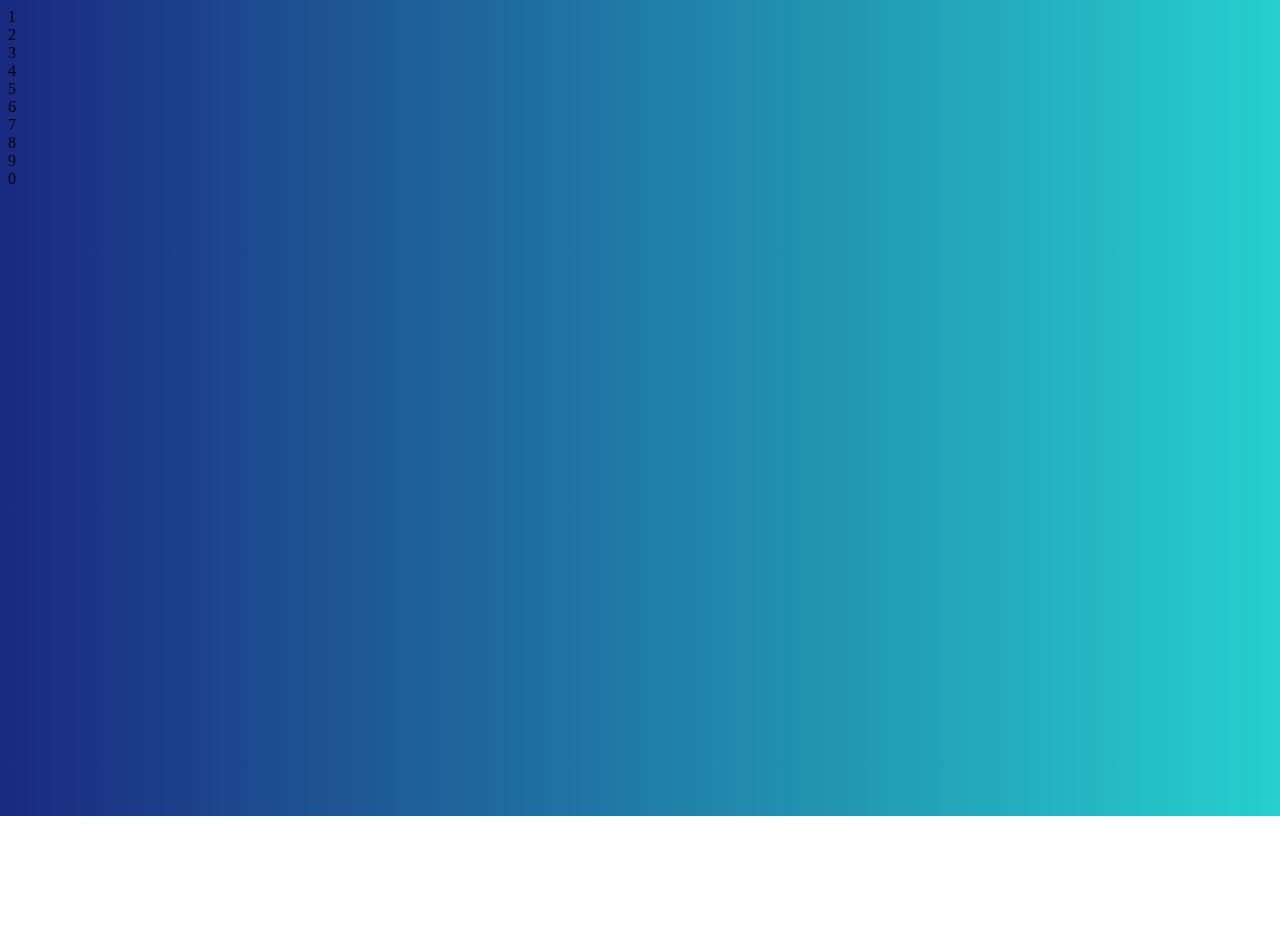
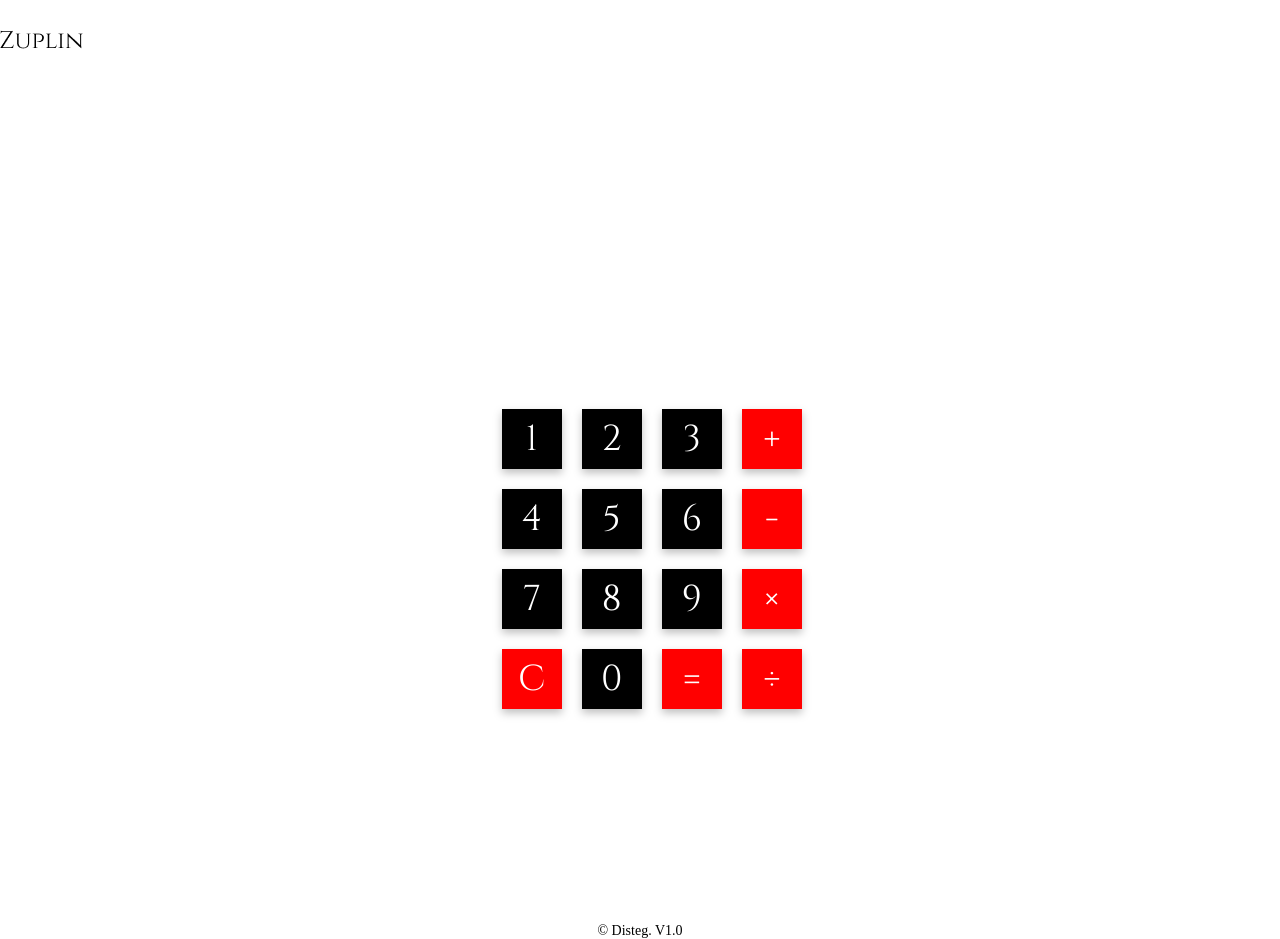
Before and after one commit to Disteg/Zuplin, a plain HTML site: page index.html in a window 1280 px wide. Before the commit the page ends 816 px from the top, so only its background shows below. Drawn offline with nearby package versions, Linux system fonts and the light colour scheme.

Commit message:
initi commit

```diff
--- a/index.html
+++ b/index.html
@@ -9,34 +9,52 @@
 </head>
 <body class="page">
     <div id="p_prldr"><div class="contpre"><span class="svg_anm"></span><br>Zuplin<br><small>Calculator</small></div></div>
+    <header class="header">
+        <div class="header__logo">
+            <img src="./img/Zuplin.png" alt="Images">
+        </div>
+    </header>
 
-    <header class="header">
-        <div class="header__logo"></div>
-    </header>
-    <section class="calculator">
-        <form class="calculatorTable">
-                <div class="item">1</div>
-                <div class="item">2</div>
-                <div class="item">3</div>
-                <div class="item">4</div>
-                <div class="item">5</div>
-                <div class="item">6</div>
-                <div class="item">7</div>
-                <div class="item">8</div>
-                <div class="item">9</div>
-                <div class="item">0</div>
+    <div class="content">
 
-        </form>
+        <section class="calculator">
+            <div class="calcInput "><form name="form" ><input class="calcInput" type="text" name="textview" readonly></form></div>
+            <div class="calculatorTable">
+                    <button class="item" onclick="btnNum('1')">1</button>
+                    <button class="item"onclick="btnNum('2')">2</button>
+                    <button class="item" onclick="btnNum('3')">3</button>
+                    <button class="item btnColor" onclick="btnNum('+')">+</button>
+                    <button class="item" onclick="btnNum('4')">4</button>
+                    <button class="item" onclick="btnNum('5')">5</button>
+                    <button class="item" onclick="btnNum('6')">6</button>
+                    <button class="item btnColor" onclick="btnNum('-')">-</button>
+                    <button class="item" onclick="btnNum('7')">7</button>
+
+                    <button class="item" onclick="btnNum('8')">8</button>
+                    <button class="item" onclick="btnNum('9')">9</button>
+                    <button class="item btnColor" onclick="btnNum('*')">&times;</button>
+                    <button class="item btnColor" onclick="cleanInput('C')">C</button>
+                    <button class="item" onclick="btnNum('0')">0</button>
+
+                    <button class="item btnColor" onclick="equal()">= </button>
+                    <button class="item btnColor" onclick="btnNum('/')">&divide;</button>
+
+            </div>
 
 
-    </section>
-    <footer></footer>
+        </section>
+        <footer class="footer">
+            <p>&copy; Disteg. V1.0</p>
+        </footer>
+
+
+    </div>
     <script src="./script/api.js"></script>
     <script type="text/javascript" src="https://ajax.googleapis.com/ajax/libs/jquery/1.10.1/jquery.min.js"></script>
     <script type="text/javascript">$(window).on('load', function () {
         var $preloader = $('#p_prldr'),
             $svg_anm   = $preloader.find('.svg_anm');
-        $preloader.delay(700).fadeOut('slow');
+        $preloader.delay(850).fadeOut('slow');
     });</script>
 </body>
 </html>
--- a/pages/index.css
+++ b/pages/index.css
@@ -1,11 +1,22 @@
 .page {
-    max-width: 1280px;
-    height: 100vh;
-    background: linear-gradient(to right, #1a2980, #26d0ce);
+margin: 0 auto;
+min-width: 320px;
+max-width: 1280px;
+width: 100%;
+background-color: white;
+-moz-osx-font-smoothing: grayscale;
+-webkit-font-smoothing: antialiased;
+-webkit-text-size-adjust: 100%;
+-ms-text-size-adjust: 100%;
+-moz-text-size-adjust: 100%;
 }
 
+
+
+/*Preloader*/
+
 #p_prldr{
-    background-color:white;
+    background: white;
     position: fixed;
     left: 0;
     top: 0;
@@ -30,3 +41,149 @@
     text-align:center;
     font-family: 'Cinzel', serif;
     line-height:35px;}
+
+/*header*/
+
+.header {
+    display: flex;
+    max-width: 1084px;
+    min-height: 32px;
+    margin-top: 30px;
+
+}
+
+
+@media  screen and (max-width: 400px) {
+    .header {
+        display: block;
+        margin-left: 10%;
+       justify-content: center;
+
+
+    }
+
+}
+
+
+/*content*/
+
+.content {
+
+    margin: 0 auto;
+    -webkit-box-sizing: border-box;
+  -moz-box-sizing: border-box;
+  box-sizing: border-box;
+    display: block;
+    max-width: 1063px;
+
+}
+
+
+
+
+.calculator {
+    margin-left: 37%;
+    margin-top: 257px;
+    align-items: center;
+    max-width: 300px;
+    display: block;
+    justify-content: center;
+
+}
+
+
+@media  screen and (max-width: 400px) {
+    .calculator {
+        display: block;
+        margin-left: 14%;
+        margin-top: 100px;
+       justify-content: center;
+
+    }
+
+}
+
+/*item */
+
+
+.calcInput {
+    text-align: end;
+    justify-content: space-between;
+    font-family: 'Cinzel', serif;
+    font-style: 400;
+    font-size: 36px;
+    width: 300px;
+    height: 60px;
+    margin-bottom: 30px;
+    border: none;
+
+}
+
+
+
+
+.calculatorTable {
+    display: grid;
+    grid-template-columns: repeat(4, auto);
+
+}
+
+.item {
+    cursor: pointer;
+    width: 60px;
+    height: 60px;
+    margin-right: 20px;
+    margin-bottom: 20px;
+    font-family: 'Cinzel', serif;
+    font-style: 400;
+    font-size: 36px;
+    background-color: black;
+    color: white;
+    text-align: center;
+    border: none;
+    outline: none;
+    justify-content: center;
+    opacity: 1;
+    filter: drop-shadow(0px 4px 4px rgba(0, 0, 0, 0.25));
+
+}
+
+
+@media  screen and (max-width: 400px) {
+    .item {
+        width: 50px;
+        height: 50px;
+        font-size: 24px;
+
+    }
+
+}
+
+.item:last-child {
+    margin-right: 0px;
+    margin-bottom: 20px;
+}
+
+.item:hover {
+    opacity: 0.9;
+}
+
+
+.btnColor {
+    background-color: red;
+}
+
+
+/*Footer*/
+
+
+.footer {
+    display: flex;
+    padding: 0;
+    justify-content: center;
+    margin-top: 180px;
+    font-size: 14px;
+    width: 100%;
+    height: 30px;
+
+}
--- a/script/api.js
+++ b/script/api.js
@@ -0,0 +1,14 @@
+function btnNum(num) {
+    document.form.textview.value =  document.form.textview.value + num;
+}
+
+function cleanInput(){
+    document.form.textview.value = '';
+}
+
+function equal() {
+    let resalt = document.form.textview.value;
+    if(resalt) {
+        document.form.textview.value = eval(resalt);
+    }
+};
```
Also changed, not shown: img/Zuplin.png (added).
